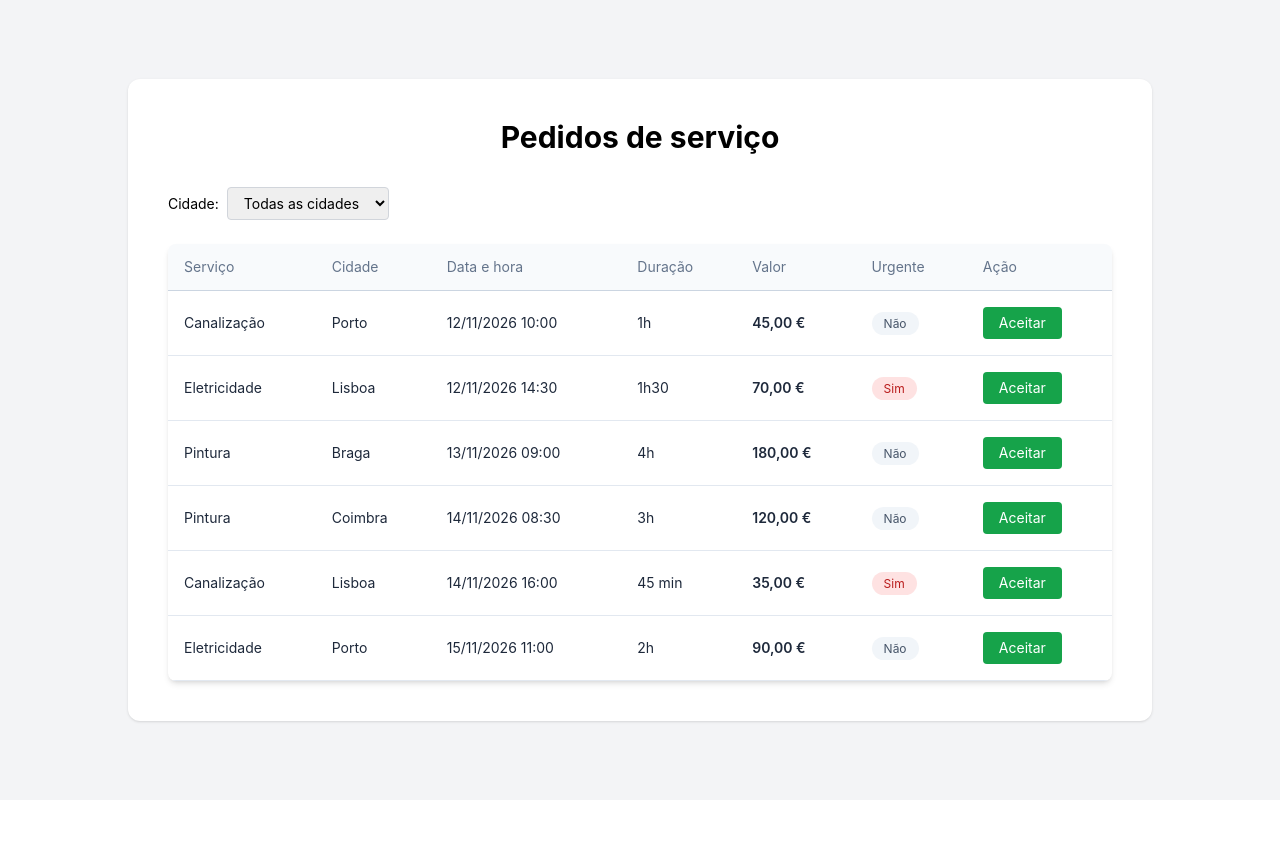
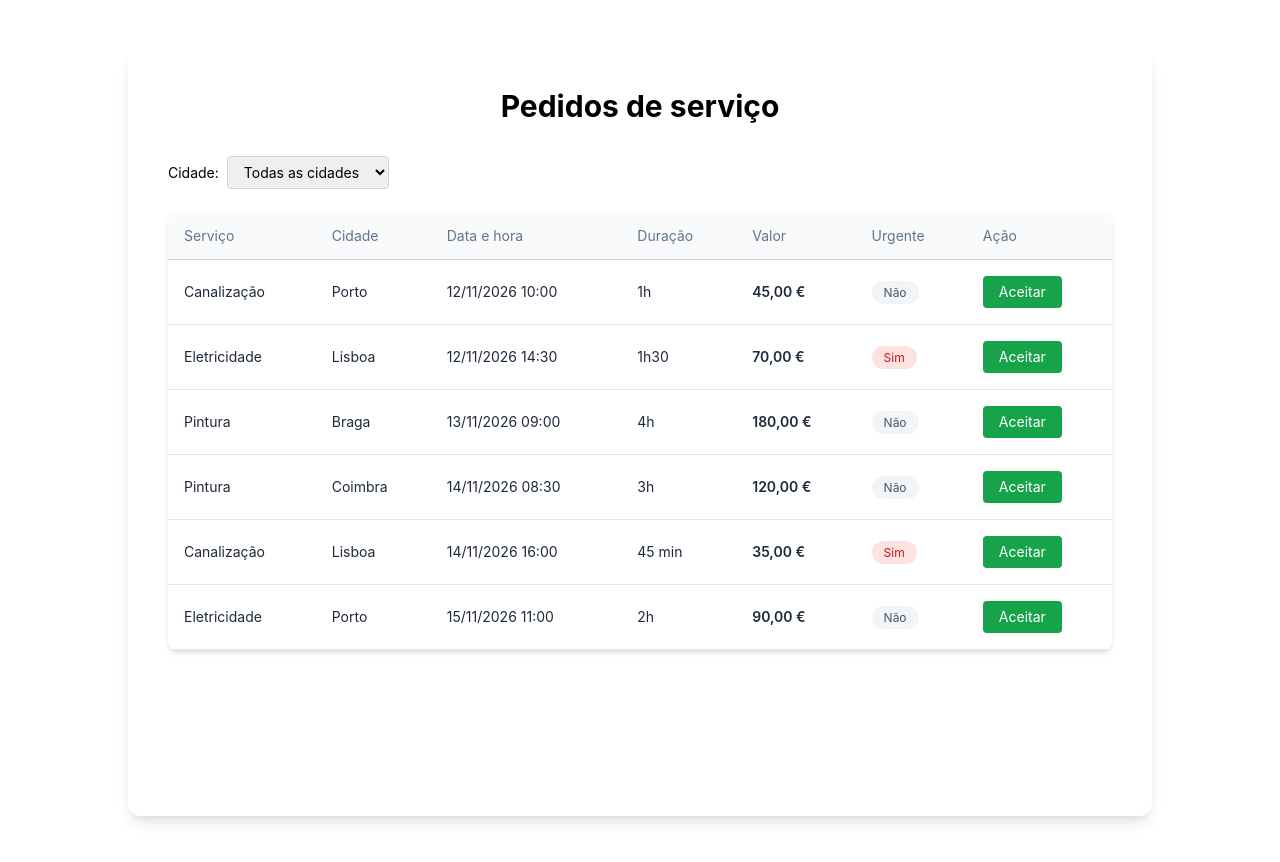
Before and after one commit to andrecj2002/projeto-vivencias, a React (Create React App) app: page / in a window 1280 px wide. Before the commit the page ends 800 px from the top, so only its background shows below. Built offline with nearby package versions, Linux system fonts and the light colour scheme.

Commit message:
Update background color for loading state and main layout i

```diff
--- a/src/components/App.tsx
+++ b/src/components/App.tsx
@@ -56,15 +56,15 @@ export default function App() {
 
   if (loading) {
     return (
-      <main className="min-h-screen w-full flex items-center justify-center bg-gray-100">
+      <main className="min-h-screen w-full flex items-center justify-center bg-white">
         <p className="text-gray-600">A carregar...</p>
       </main>
     );
   }
 
   return (
-    <main className="min-h-screen w-full flex items-center justify-center bg-gray-100 p-8">
-      <div className="w-full max-w-5xl mx-auto bg-white rounded-xl shadow p-10">
+    <main className="min-h-screen w-full flex justify-center items-start bg-white px-8 py-12">
+      <div className="w-full max-w-5xl mx-auto bg-white rounded-xl shadow-lg p-10 min-h-[48rem]">
         <h1 className="text-3xl font-bold text-center mb-8">
           Pedidos de serviço
         </h1>
--- a/src/index.css
+++ b/src/index.css
@@ -6,6 +6,7 @@
 
 body {
   margin: 0;
+  background: #ffffff;
   font-family:
     -apple-system, BlinkMacSystemFont, "Segoe UI", "Roboto", "Oxygen", "Ubuntu",
     "Cantarell", "Fira Sans", "Droid Sans", "Helvetica Neue", sans-serif;
```
